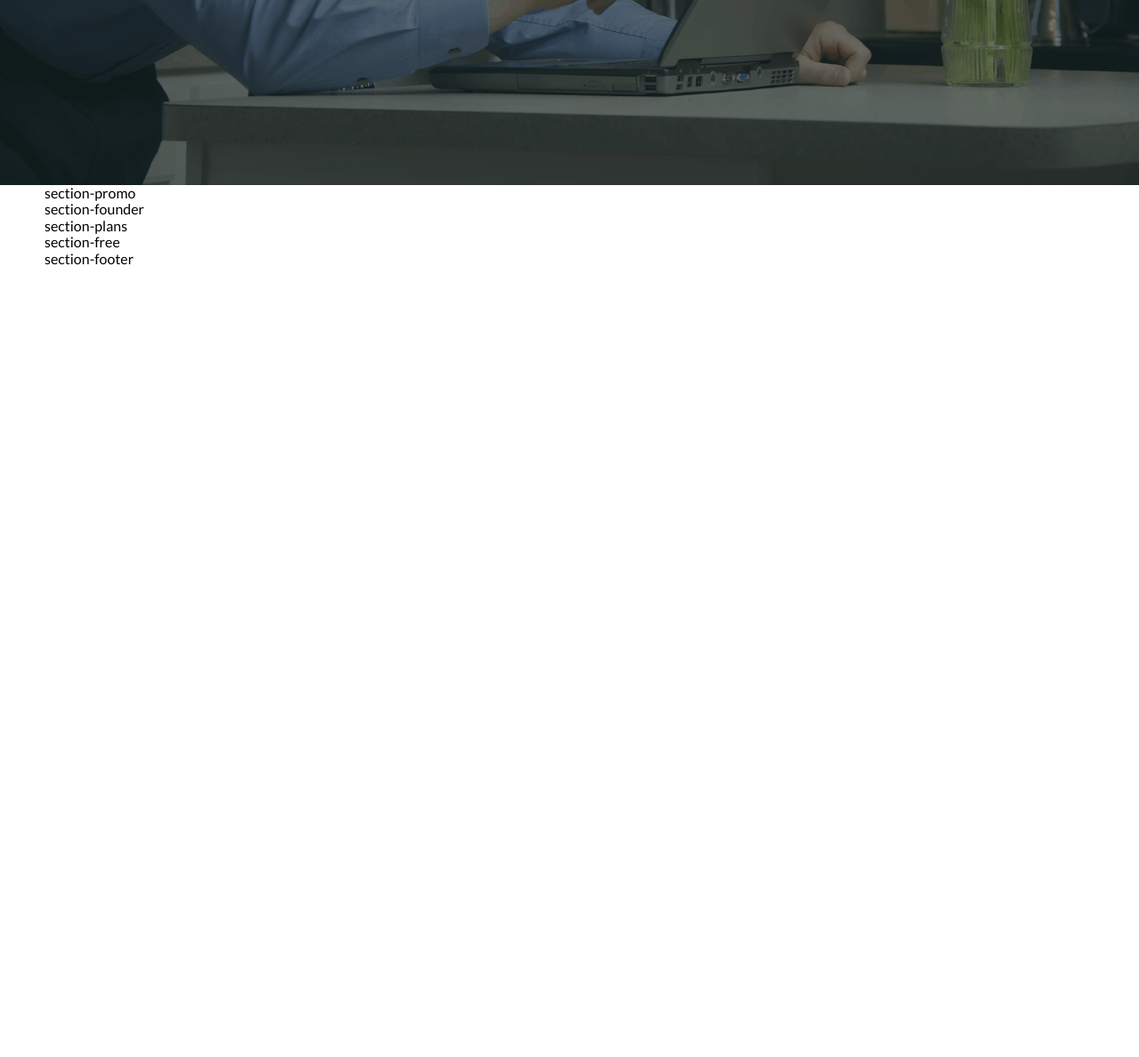
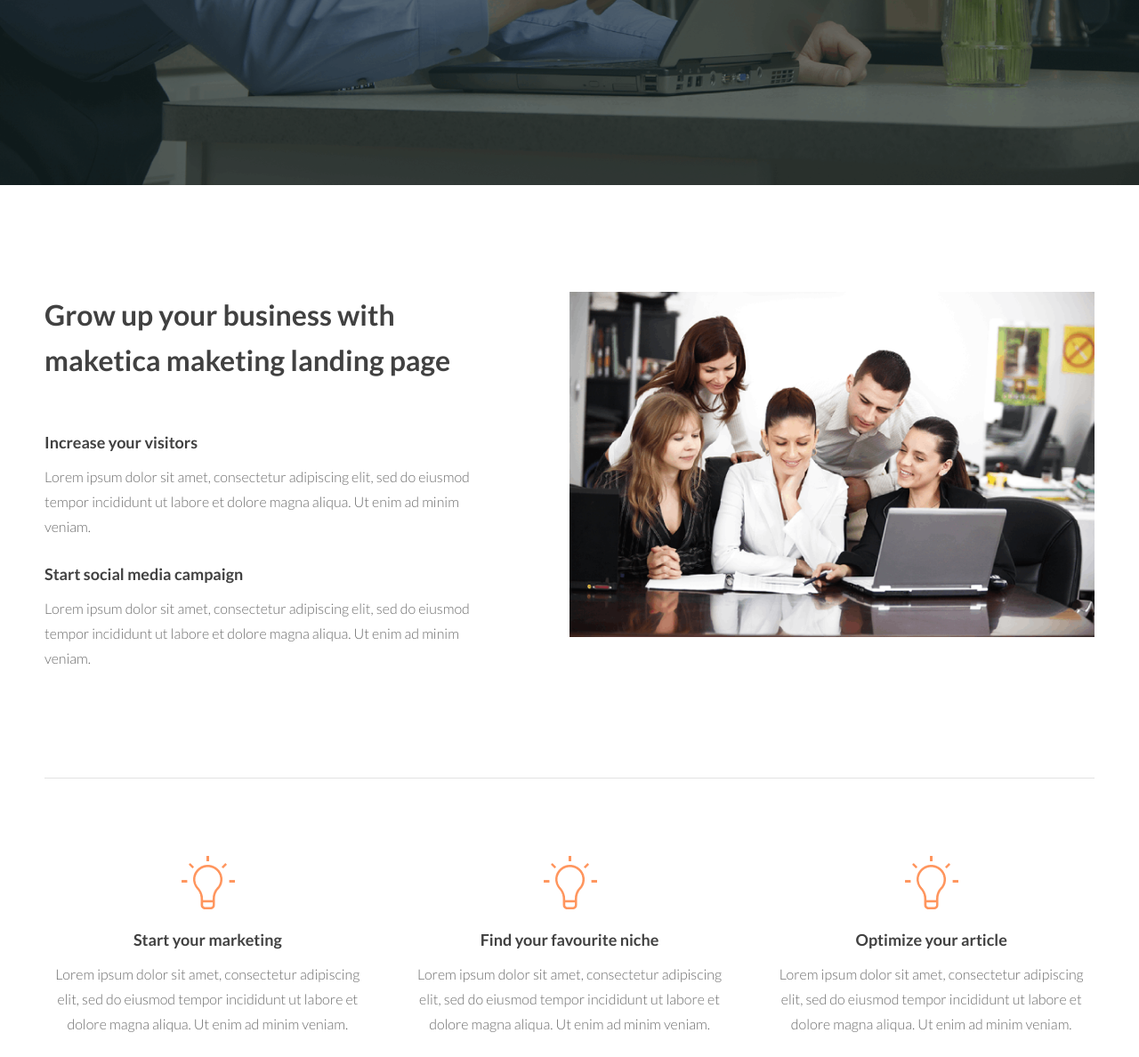
Before and after one commit to RamonBdu/marketika-landing, a plain HTML site: page index.html in a window 1280 px wide. Shown: the part 592-1780 px from the top of the page at 89% size. Before the commit the page ends 892 px from the top, so only its background shows below. Drawn offline with Linux system fonts and the light colour scheme.

Commit message:
add promo

```diff
--- a/index.html
+++ b/index.html
@@ -45,7 +45,68 @@
   <!-- Promo -->
   <section class="section-outer section-promo">
     <div class="section-inner">
-      section-promo
+      <div class="section-promo-1">
+        <div class="section-promo-1__content">
+          <div class="title">
+            Grow up your business with
+            maketica maketing landing page
+          </div>
+          <div class="description-item">
+            <div class="description-item__title">Increase your visitors</div>
+            <div class="description-item__text">
+              Lorem ipsum dolor sit amet, consectetur adipiscing
+              elit, sed do eiusmod tempor incididunt ut labore et
+              dolore magna aliqua. Ut enim ad minim veniam.
+            </div>
+          </div>
+          <div class="description-item">
+            <div class="description-item__title">Start social media campaign</div>
+            <div class="description-item__text">
+              Lorem ipsum dolor sit amet, consectetur adipiscing
+              elit, sed do eiusmod tempor incididunt ut labore et
+              dolore magna aliqua. Ut enim ad minim veniam.
+            </div>
+          </div>
+        </div>
+        <div class="section-promo-1__video">
+          <img src="img/video-promo.png" alt="">
+        </div>
+      </div>
+      <div class="section-promo-2">
+        <div class="description-item">
+          <div class="description-item__icon">
+            <img src="img/icon-promo.png" alt="idea">
+          </div>
+          <div class="description-item__title">Start your marketing</div>
+          <div class="description-item__text">
+            Lorem ipsum dolor sit amet, consectetur adipiscing
+            elit, sed do eiusmod tempor incididunt ut labore et
+            dolore magna aliqua. Ut enim ad minim veniam.
+          </div>
+        </div>
+        <div class="description-item">
+          <div class="description-item__icon">
+            <img src="img/icon-promo.png" alt="idea">
+          </div>
+          <div class="description-item__title">Find your favourite niche</div>
+          <div class="description-item__text">
+            Lorem ipsum dolor sit amet, consectetur adipiscing
+            elit, sed do eiusmod tempor incididunt ut labore et
+            dolore magna aliqua. Ut enim ad minim veniam.
+          </div>
+        </div>
+        <div class="description-item">
+          <div class="description-item__icon">
+            <img src="img/icon-promo.png" alt="idea">
+          </div>
+          <div class="description-item__title">Optimize your article</div>
+          <div class="description-item__text">
+            Lorem ipsum dolor sit amet, consectetur adipiscing
+            elit, sed do eiusmod tempor incididunt ut labore et
+            dolore magna aliqua. Ut enim ad minim veniam.
+          </div>
+        </div>
+      </div>
     </div>
   </section>
   <!-- / Promo -->
--- a/scss/style.scss
+++ b/scss/style.scss
@@ -17,11 +17,34 @@
 
 body {
   @include font-lato;
+
+  color: #414141;
 }
 
 .section-inner {
   width: 1180px;
   margin: 0 auto;
+}
+
+.description-item {
+
+  &__icon {
+    margin-bottom: 20px;
+  }
+
+  &__title {
+    margin-bottom: 14px;
+    font-size: 18px;
+    line-height: 22px;
+    font-weight: 700;
+  }
+
+  &__text {
+    font-size: 16px;
+    line-height: 28px;
+    font-weight: 300;
+    color: #6c6c6c;
+  }
 }
 // === / Common ===
 
@@ -127,3 +150,52 @@ body {
   }
 }
 // === / Header ===
+
+// === / Promo ===
+.section-promo {
+  padding: 120px 0;
+
+  &-1 {
+    display: flex;
+
+    &__content,
+    &__video {
+      flex-basis: 50%;
+    }
+
+    &__content {
+      padding-right: 90px;
+
+      .title {
+        font-size: 32px;
+        line-height: 51px;
+        font-weight: 700;
+        margin-bottom: 56px;
+      }
+
+      .description-item {
+        margin-top: 28px;
+      }
+    }
+
+    &__video {
+      img {
+        width: 100%;
+        height: auto;
+      }
+    }
+  }
+
+  &-2 {
+    display: flex;
+    text-align: center;
+    padding-top: 86px;
+    margin-top: 120px;
+    border-top: 1px solid #e2e2e2;
+
+    .description-item + .description-item {
+      margin-left: 40px;
+    }
+  }
+}
+// === / Promo ===
```
Also changed, not shown: css/style.css, img/icon-promo.png (added), img/video-promo.png (added), 1 other file.
